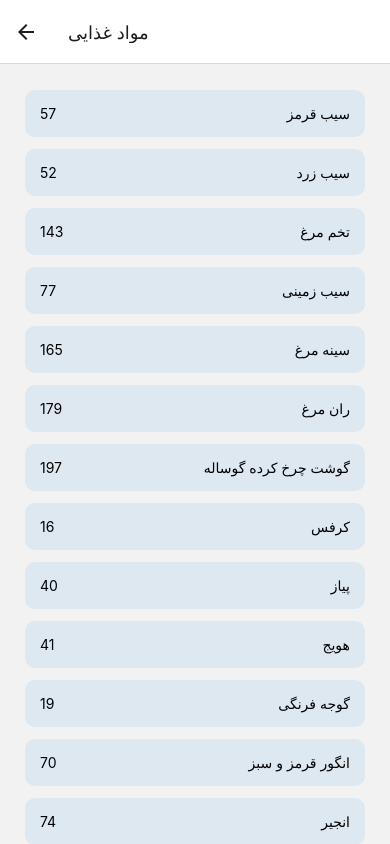
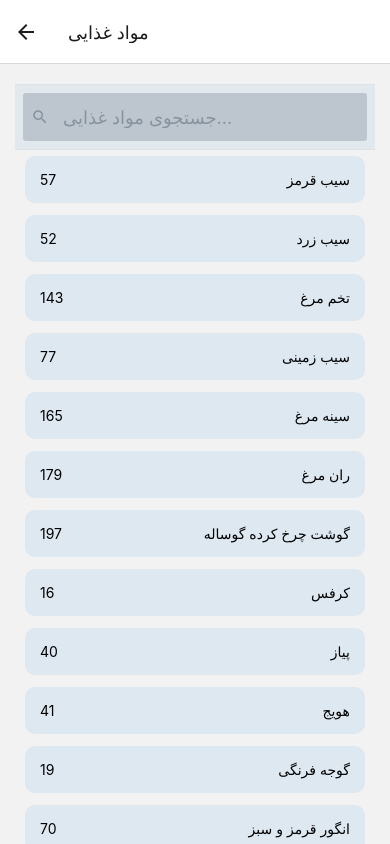
Before and after one commit to Ahmad-b1995/react-native-calorie-counter-farsi, a React Native app: screen /foods in a window 390 px wide. Built offline with nearby package versions, Linux system fonts and the light colour scheme.

Commit message:
food added + food search functionality

```diff
--- a/data.ts
+++ b/data.ts
@@ -216,6 +216,10 @@ export const data: food[] = [
     title: "شیر پر چرب",
     value: 50,
   },
+  {
+    title: "کاهو",
+    value: 15,
+  },
 ];
 
 export interface food {
--- a/package.json
+++ b/package.json
@@ -21,6 +21,7 @@
     "react-dom": "18.2.0",
     "react-native": "0.72.4",
     "react-native-chart-kit": "^6.12.0",
+    "react-native-elements": "^3.4.3",
     "react-native-safe-area-context": "4.6.3",
     "react-native-screens": "~3.22.0",
     "react-native-svg": "^15.3.0",
--- a/pages/Food/index.tsx
+++ b/pages/Food/index.tsx
@@ -1,29 +1,50 @@
-import React from "react";
-import {
-  Button,
-  FlatList,
-  StyleSheet,
-  Text,
-  TouchableOpacity,
-  View,
-} from "react-native";
-import {data} from "../../data";
+import React, { useState } from "react";
+import { FlatList, StyleSheet, Text, TouchableOpacity, View } from "react-native";
+import { SearchBar } from "react-native-elements";
+import { data, food } from "../../data";
 
-const Item = ({item, navigation}: any) => {
+const Item = ({ item, navigation }: any) => {
   return (
-    <TouchableOpacity onPress={() => navigation.navigate("Home", item.item)}>
+    <TouchableOpacity onPress={() => navigation.navigate("Home", item)}>
       <View style={styles.item}>
-        <Text>{item.item.title}</Text>
-        <Text>{item.item.value}</Text>
+        <Text>{item.title}</Text>
+        <Text>{item.value}</Text>
       </View>
     </TouchableOpacity>
   );
 };
 
-export default function Food({navigation}: any) {
+export default function Food({ navigation }: any) {
+  const [search, setSearch] = useState("");
+  const [filteredData, setFilteredData] = useState(data);
+
+  const updateSearch = (searchText: string) => {
+    setSearch(searchText);
+    if (searchText) {
+      const newData = data.filter((item) => {
+        const itemData = item.title ? item.title.toUpperCase() : "".toUpperCase();
+        const textData = searchText.toUpperCase();
+        return itemData.indexOf(textData) > -1;
+      });
+      setFilteredData(newData);
+    } else {
+      setFilteredData(data);
+    }
+  };
+
   return (
     <View style={styles.container}>
-      <FlatList data={data} renderItem={(item) => Item({item, navigation})} />
+      <SearchBar
+        placeholder="جستجوی مواد غذایی..."
+        onChangeText={updateSearch}
+        value={search}
+        lightTheme
+      />
+      <FlatList
+        data={filteredData}
+        renderItem={({ item }) => <Item item={item} navigation={navigation} />}
+        keyExtractor={(item) => item.title}
+      />
     </View>
   );
 }
```
Also changed, not shown: 1 other file (tests, documents, lock files or other folders).
